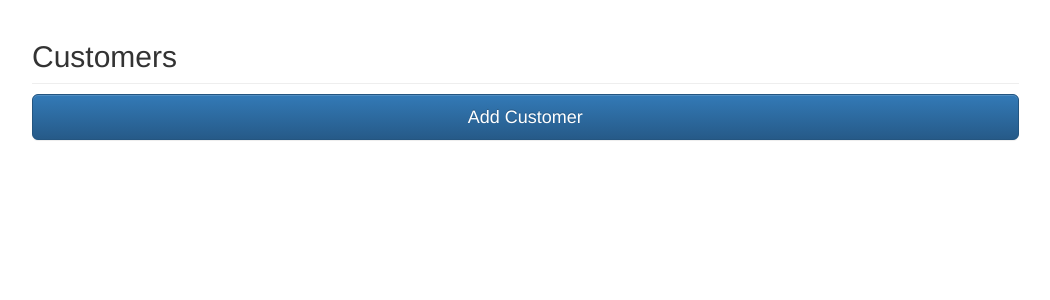
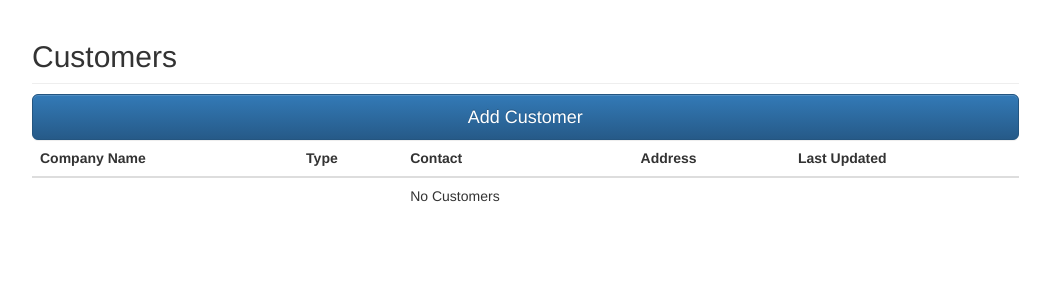
Before and after one commit to dnascimb/msc, a Flask app: page /list_customer_request in a window 1280 px wide. Shown: the part 50-350 px from the top of the page, without its empty margins (8-1058 px from the left). Run offline with Flask 2, Linux system fonts and the light colour scheme; data that the repository does not hold is empty; some libraries are stand-ins or nearby versions.

Commit message:
added display of customer list retrieved from database

```diff
--- a/msc/templates/customer_listing.html
+++ b/msc/templates/customer_listing.html
@@ -8,16 +8,31 @@
             <table class="table table-hover">
               <thead>
                 <tr>
-                  <div>
-                    <script>
-                    customers = {{retCustomers}}
-                    for (customer in customers) {
-                     document.write(customer.company_name);
-                     document.write("<br />");
-                    }
-                    </script>
-                  </div>
+                  <th>Company Name</th>
+                  <th>Type</th>
+                  <th>Contact</th>
+                  <th>Address</th>
+                  <th>Last Updated</th>
                 </tr>
+              </thead>
+              <tbody>
+                {% for customer in retCustomers %}
+                <tr>
+                  <td>{{ customer.company_name }}</td>
+                  <td>{{ customer.client_type }}</td>
+                  <td>{{ customer.contact_first_name }} {{ customer.contact_last_name }}</td>
+                  <td>{{ customer.address1 }}, {{ customer.city }}, {{customer.state}}, {{customer.country}}</td>
+                  <td>{{customer.updated_at}}</td>
+                </tr>
+                {% else %}
+                <tr>
+                  <td> </td>
+                  <td> </td>
+                  <td>No Customers</td>
+                  <td> </td>
+                  <td> </td>
+                </tr>
+                {% endfor %}
               </tbody>
             </table>
           </div>
```
